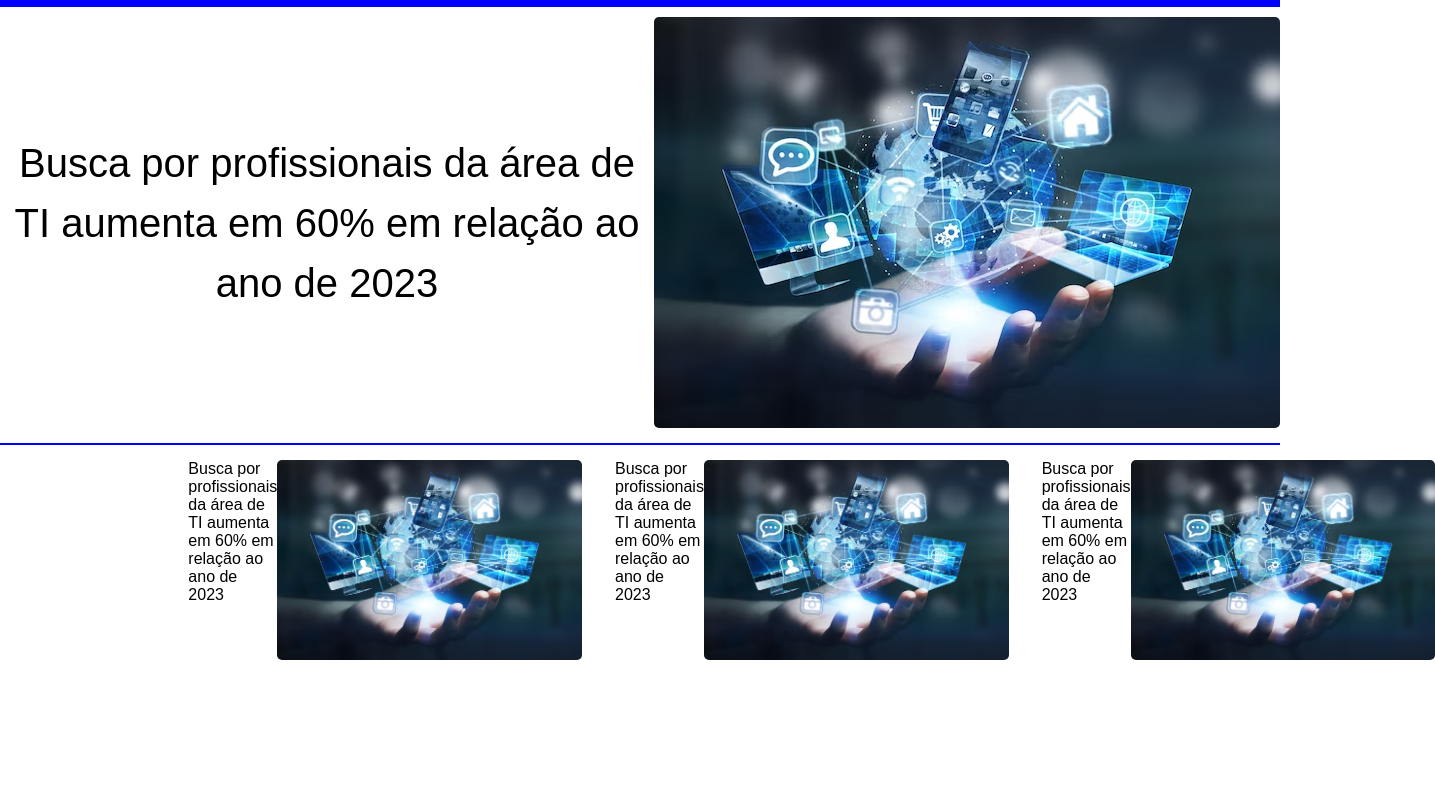
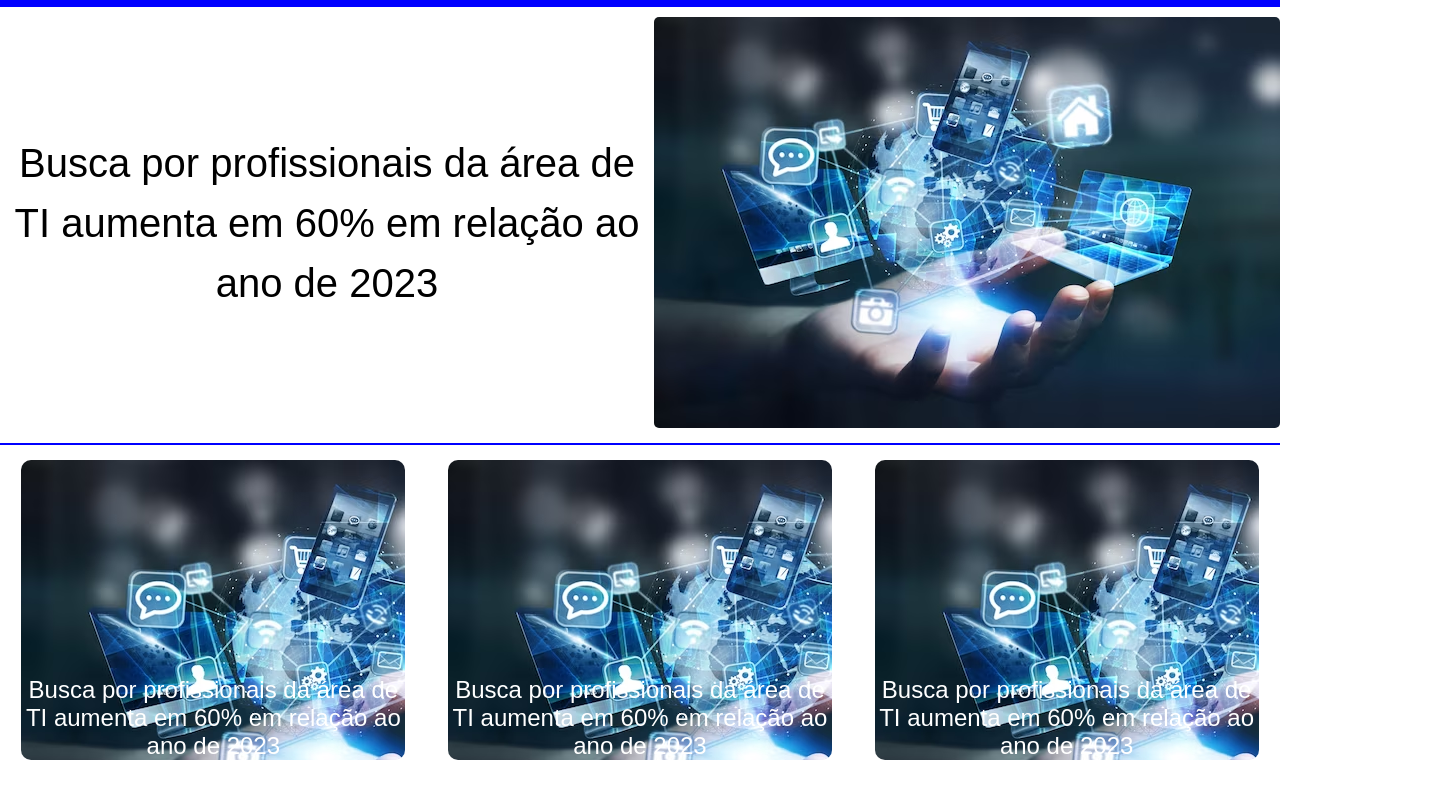
Before and after one commit to megabyte1330/tecnews, a plain HTML site: page index.html in a window 1280 px wide. Shown: the part 73-872 px from the top of the page, 1435 px wide, since content can reach past the window. Before the commit the page ends 800 px from the top, so only its background shows below. Drawn offline with Linux system fonts and the light colour scheme.

Commit message:
corrigindo alguns detalhes da "Lista news"

```diff
--- a/index.html
+++ b/index.html
@@ -10,39 +10,38 @@
 
 <body>
     <header class="cabecalho">
-        <figure >
+        <figure>
             <img class="img-menu" src="/img/main-menu.png">
         </figure>
         <h1>TECNEWS</h1>
         <div class="box-pesquisa">
             <input class="pesquisa" placeholder="Pesquisa">
-        <figure >
+            <figure>
                 <img class="img-lupa" src="/img/search.png">
             </figure>
         </div>
 
     </header>
     <div class="noticia-principal">
-<p class="p_noticia_principal">Busca por profissionais da área de TI aumenta em 60% em relação ao ano de 2023</p>
+        <p class="p_noticia_principal">Busca por profissionais da área de TI aumenta em 60% em relação ao ano de 2023
+        </p>
         <img src="/img/1.avif" alt="">
     </div>
     <hr>
+
     <ul class="list-news">
-    <li> <div class="news-li">
+        <li class="news-li">
             <p>Busca por profissionais da área de TI aumenta em 60% em relação ao ano de 2023</p>
-        <img class="img-li" src="/img/1.avif" alt="">
-        </div></li>
+        </li>
 
-    <li><div class="news-li">
+        <li class="news-li">
             <p>Busca por profissionais da área de TI aumenta em 60% em relação ao ano de 2023</p>
-        <img class="img-li" src="/img/1.avif" alt="">
-        </div></li>
+        </li>
+        <li class="news-li">
+            <p>Busca por profissionais da área de TI aumenta em 60% em relação ao ano de 2023</p>
+        </li>
+    </ul>
 
-        <li><div class="news-li">
-            <p>Busca por profissionais da área de TI aumenta em 60% em relação ao ano de 2023</p>
-            <img class="img-li" src="/img/1.avif" alt="">
-            </div></li>
-</ul>
 
     <footer>
 
--- a/style.css
+++ b/style.css
@@ -7,8 +7,12 @@
     font-optical-sizing: auto;
     font-weight: 400;
     font-style: normal;
+
 }
-
+body{
+text-align: center;
+width: 100%;
+}
 
 
 .cabecalho {
@@ -59,16 +63,30 @@
     align-items: center;
     justify-content: center;
 }
+
+
 .list-news{
     display: flex;
+    text-align: center;
+    align-items: center;
     justify-content:space-around;
     list-style-type:none;
-    width: 100hw;
-    margin: 0;
+    width: 100%;
+    margin-bottom: 40px;
+
 }
 .news-li{
     display: flex;
-    width: 50px;
+    border-radius: 10px;
+    width: 30%;
+    height: 300px;
+    background-image: url(/img/1.avif);
+    background-size: auto;
+    color: #fff;
+    text-align: center;
+    align-items: end;
+    font-size: 1.5rem;
+    font-style: strong;
 }
 .img-li{
     width: 3000px;
```
Lines whose indentation alone changed are shown as unchanged.
